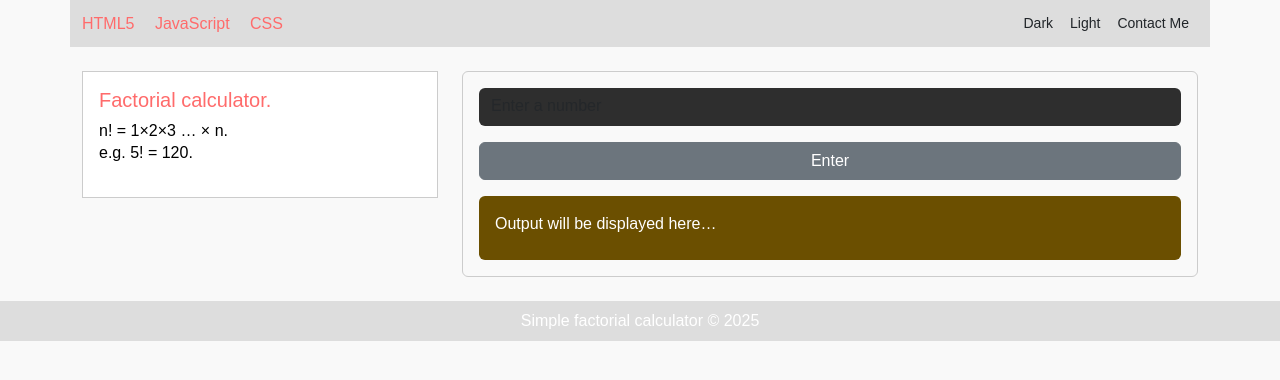
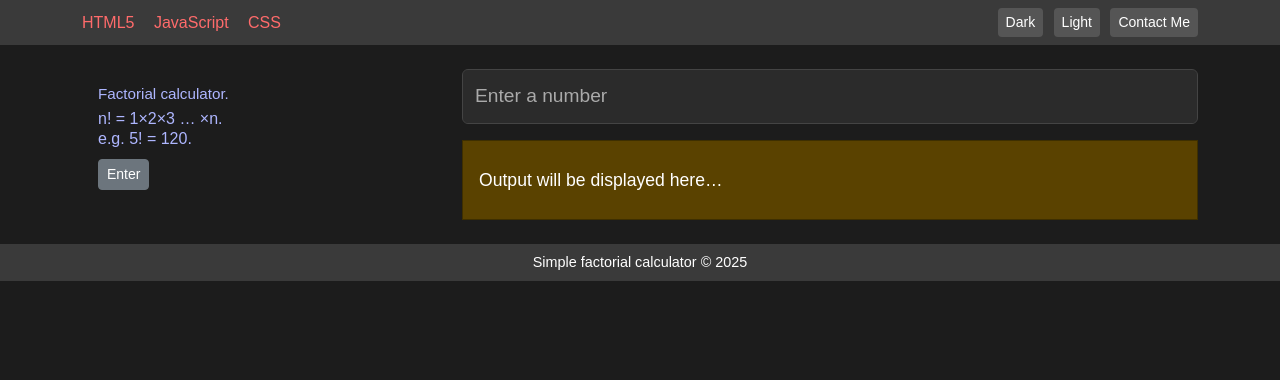
Before and after one commit to Bhanwar002/Midterm, a plain HTML site: page index.html in a window 1280 px wide. Drawn offline with nearby package versions, Linux system fonts and the light colour scheme; files that its build step writes are made by us from their sources; files whose address does not match are found by name.

Commit message:
Add files via upload

```diff
--- a/factorial.js
+++ b/factorial.js
@@ -1,22 +1,29 @@
+// =========================
+//  Factorial Calculation
+// =========================
 function calculateFactorial() {
-  const inputEl = document.getElementById("userInput");
-  const outputEl = document.getElementById("output");
-  const value = inputEl.value.trim();
+  const inputField = document.getElementById("userInput");
+  const outputDiv = document.getElementById("output");
+  const inputValue = inputField.value.trim();
 
-  if (value === "" || isNaN(value) || value < 0) {
-    outputEl.innerText = "Please enter a non-negative integer.";
+  if (inputValue === "" || isNaN(inputValue) || inputValue < 0) {
+    outputDiv.innerText = "Please enter a non-negative number.";
     return;
   }
 
-  const n = parseInt(value, 10);
-  let factorial = BigInt(1); // using BigInt to allow larger values
+  const n = parseInt(inputValue, 10);
+  let factorial = 1;
+
   for (let i = 1; i <= n; i++) {
-    factorial *= BigInt(i);
+    factorial *= i;
   }
 
-  outputEl.innerText = `${n}! = ${factorial.toString()}`;
+  outputDiv.innerText = `${n}! = ${factorial}`;
 }
 
+// =========================
+//  Theme Switch
+// =========================
 function setTheme(mode) {
   document.body.setAttribute("data-bs-theme", mode);
 }
--- a/index.html
+++ b/index.html
@@ -1,66 +1,69 @@
 <!DOCTYPE html>
 <html lang="en">
 <head>
-  <meta charset="UTF-8">
-  <meta name="viewport" content="width=device-width, initial-scale=1">
-  <title>Factorial Calculator</title>
+  <meta charset="UTF-8" />
+  <meta name="viewport" content="width=device-width, initial-scale=1.0" />
+  <title>
+    Bhanwarpreet Kaur
+  </title>
 
-  <!-- Bootstrap CSS -->
-  <link rel="stylesheet" href="css/bootstrap.min.css">
+  <!-- Local Bootstrap -->
+  <link rel="stylesheet" href="css/bootstrap.min.css" />
+  <link rel="stylesheet" href="css/style.css" />
+  <link rel="stylesheet" href="scss/style.scss" />
+</head>
 
-  <!-- Custom CSS -->
-  <link rel="stylesheet" href="css/style.css">
-   <link rel="stylesheet" href="scss/style.scss">
-</head>
-<body data-bs-theme="light">
-  <!-- Header -->
-  <header class="mb-4">
-    <div class="container d-flex justify-content-between align-items-center py-2 header-bar">
-      <div class="nav-links">
+<body data-bs-theme="dark">
+  <!-- HEADER -->
+  <header class="header-bar mb-4">
+    <div class="container d-flex justify-content-between align-items-center py-2">
+      <div>
         <a href="https://developer.mozilla.org/en-US/docs/Glossary/HTML5" target="_blank">HTML5</a>
         <a href="https://developer.mozilla.org/en-US/docs/Web/JavaScript" target="_blank">JavaScript</a>
         <a href="https://developer.mozilla.org/en-US/docs/Web/CSS" target="_blank">CSS</a>
       </div>
-      <div class="btn-group">
-        <button class="btn btn-sm btn-theme" data-bs-theme-value="dark" onclick="setTheme('dark')">Dark</button>
-        <button class="btn btn-sm btn-theme" data-bs-theme-value="light" onclick="setTheme('light')">Light</button>
+      <div>
+        <button class="btn btn-sm btn-theme" onclick="setTheme('dark')">Dark</button>
+        <button class="btn btn-sm btn-theme" onclick="setTheme('light')">Light</button>
         <button class="btn btn-sm btn-theme contact">Contact Me</button>
       </div>
     </div>
   </header>
 
-  <!-- Main content -->
+  <!-- MAIN -->
   <main class="container">
-    <div class="row g-4">
-      <div class="col-12 col-md-4">
+    <div class="row align-items-start">
+      <!-- LEFT: Instruction Box -->
+      <div class="col-md-4 d-flex justify-content-start">
         <div class="instruction-box p-3">
-          <h5>Factorial calculator.</h5>
-          <p>n! = 1×2×3 … × n.<br>e.g. 5! = 120.</p>
+          <h6>Factorial calculator.</h6>
+          <p>n! = 1×2×3 … ×n.<br />e.g. 5! = 120.</p>
+          <button class="btn btn-secondary btn-sm" onclick="calculateFactorial()">Enter</button>
         </div>
       </div>
-      <div class="col-12 col-md-8">
-        <div class="card form-card p-3">
-          <div class="mb-3">
-            <textarea id="userInput" class="form-control input-area" rows="1" placeholder="Enter a number"></textarea>
-          </div>
-          <button class="btn btn-secondary mb-3" onclick="calculateFactorial()">Enter</button>
-          <div id="output" class="output-area p-3 rounded">
-            Output will be displayed here…
-          </div>
+
+      <!-- RIGHT: Input and Output -->
+      <div class="col-md-8">
+        <div class="factorial-container">
+          <input
+            type="number"
+            id="userInput"
+            class="form-control input-box mb-3"
+            placeholder="Enter a number"
+          />
+          <div id="output" class="output-box p-3">Output will be displayed here…</div>
         </div>
       </div>
     </div>
   </main>
 
-  <!-- Footer -->
-  <footer class="footer-bar text-center py-2 mt-4">
+  <!-- FOOTER -->
+  <footer class="footer-bar text-center mt-4 py-2">
     Simple factorial calculator © 2025
   </footer>
 
-  <!-- Bootstrap JS -->
+  <!-- Scripts -->
   <script src="js/bootstrap.bundle.min.js"></script>
-
-  <!-- Custom JS -->
   <script src="js/factorial.js"></script>
 </body>
 </html>
--- a/style.scss
+++ b/style.scss
@@ -1,100 +1,145 @@
-// Theme palette
-$light-bg: #f9f9f9;
+// ==============================
+// VARIABLES
+// ==============================
+$accent: #ff6b6b;
+$dark-bg: #1c1c1c;
+$dark-header: #3a3a3a;
+$dark-input: #2b2b2b;
+$dark-brown: #5a4200;
+$light-bg: #f5f5f5;
 $light-header: #ddd;
-$light-instr-bg: #fff;
-$light-output-bg: #6b4f00; // the brown color for output in screenshot
-$light-output-text: #fff;
+$light-brown: #6b4f00;
 
-$dark-bg: #212121;
-$dark-header: #333;
-$dark-instr-bg: #2b2b2b;
-$dark-output-bg: #593f00; // slightly darker brown
-$dark-output-text: #fff;
-
-$primary-text: #ff6b6b; // reddish accent for links
-
+// ==============================
+// GLOBAL
+// ==============================
 body {
   font-family: Arial, sans-serif;
-  background-color: $light-bg;
-  color: #000;
+  background-color: $dark-bg;
+  color: #fff;
+  min-height: 100vh;
+  margin: 0;
 }
 
-a {
-  color: $primary-text;
-  margin-right: 1rem;
-  text-decoration: none;
+// ==============================
+// HEADER
+// ==============================
+.header-bar {
+  background-color: $dark-header;
 
-  &:hover {
-    text-decoration: underline;
+  a {
+    color: $accent;
+    text-decoration: none;
+    margin-right: 15px;
+    font-weight: 500;
+
+    &:hover {
+      text-decoration: underline;
+    }
   }
 }
 
-.header-bar {
-  background-color: $light-header;
-}
+.btn-theme {
+  background-color: #555;
+  color: white;
+  border: none;
+  margin-left: 6px;
 
-.instruction-box {
-  background-color: $light-instr-bg;
-  border: 1px solid #ccc;
-  h5 {
-    margin-bottom: 0.5rem;
-    color: $primary-text;
-  }
-  p {
-    line-height: 1.4;
+  &:hover {
+    background-color: #777;
   }
 }
 
-.form-card {
-  background-color: $light-bg;
-  border: 1px solid #ccc;
+// ==============================
+// MAIN CONTENT
+// ==============================
+.instruction-box {
+  color: #aeb6ff;
+  background: transparent;
+  max-width: 260px;
+
+  h6 {
+    margin: 0 0 6px 0;
+    font-size: 0.95rem;
+  }
+
+  p {
+    margin: 0 0 10px 0;
+    line-height: 1.25;
+  }
 }
 
-.input-area {
-  background-color: #2e2e2e;
-  color: #fff;
-  border: none;
-  resize: none;
+.factorial-container {
+  display: flex;
+  flex-direction: column;
 }
 
-.output-area {
-  background-color: $light-output-bg;
-  color: $light-output-text;
-  min-height: 4rem;
+.input-box {
+  background-color: $dark-input;
+  border: 1px solid #444;
+  color: #fff;
+  padding: 12px;
+  font-size: 1.2rem;
+
+  &::placeholder {
+    color: #aaa;
+  }
 }
 
-.footer-bar {
-  background-color: $light-header;
+.output-box {
+  background-color: $dark-brown;
   color: #fff;
+  border: 1px solid #3e2f00;
+  min-height: 80px;
+  font-size: 1.1rem;
+  display: flex;
+  align-items: center;
+  padding: 16px;
 }
 
-// Dark theme overrides
-[data-bs-theme="dark"] {
-  body {
-    background-color: $dark-bg;
-    color: #fff;
+// ==============================
+// FOOTER
+// ==============================
+.footer-bar {
+  background-color: $dark-header;
+  color: #fff;
+  font-size: 0.9rem;
+  text-align: center;
+  padding: 8px 0;
+}
+
+// ==============================
+// LIGHT THEME OVERRIDES
+// ==============================
+[data-bs-theme="light"] {
+  background-color: $light-bg;
+  color: #000;
+
+  .header-bar {
+    background-color: $light-header;
   }
-  .header-bar {
-    background-color: $dark-header;
+
+  .input-box {
+    background-color: #f9f9f9;
+    color: #000;
   }
-  .instruction-box {
-    background-color: $dark-instr-bg;
-    border: 1px solid #555;
-  }
-  .form-card {
-    background-color: $dark-bg;
-    border: 1px solid #555;
-  }
-  .input-area {
-    background-color: #1e1e1e;
-    color: #fff;
-  }
-  .output-area {
-    background-color: $dark-output-bg;
-    color: $dark-output-text;
-  }
-  .footer-bar {
-    background-color: #444;
+
+  .output-box {
+    background-color: $light-brown;
     color: #fff;
   }
 }
+
+// ==============================
+// RESPONSIVE
+// ==============================
+@media (max-width: 767.98px) {
+  .instruction-box {
+    max-width: 100%;
+    margin-bottom: 20px;
+  }
+
+  .output-box {
+    min-height: 60px;
+  }
+}
```
Also changed, not shown: style.css.
